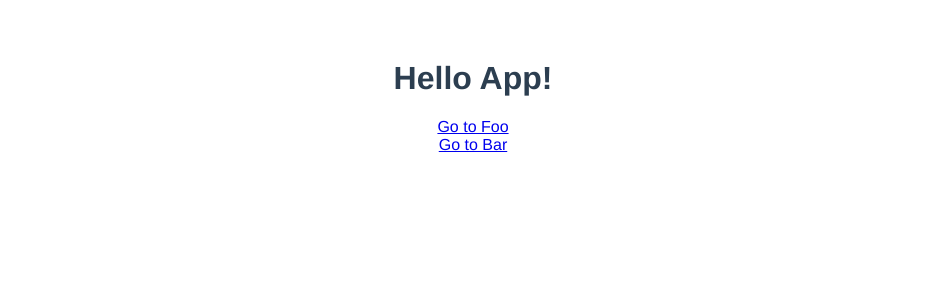
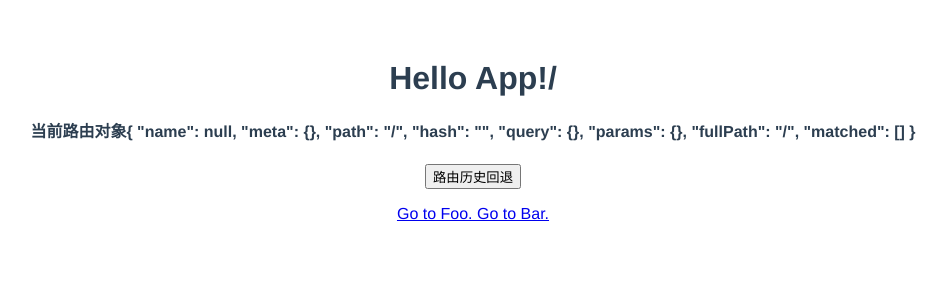
Before and after one commit to humorcode/test_vuecli, a Vue app: page / in a window 1280 px wide. Shown: the top 300 px of the page, without its empty margins (167-1114 px from the left). Built offline with nearby package versions, Linux system fonts and the light colour scheme.

Commit message:
router对象

```diff
--- a/src/App.vue
+++ b/src/App.vue
@@ -1,13 +1,14 @@
 <template>
       <div id="app">
-        <h1>Hello App!</h1>
+        <h1>Hello App!{{route.path}}</h1>
+        <h4>当前路由对象{{route}}</h4>
+        <button @click="goBack">路由历史回退</button>
         <p>
           <!-- 使用 router-link 组件来导航. -->
           <!-- 通过传入 `to` 属性指定链接. -->
           <!-- <router-link> 默认会被渲染成一个 `<a>` 标签 -->
-          <router-link to="/foo">Go to Foo</router-link>
-          <br/>
-          <router-link to="/bar">Go to Bar</router-link>
+          <router-link to="/foo">Go to Foo.   </router-link>
+          <router-link to="/bar">Go to Bar.   </router-link>
         </p>
         <!-- 路由出口 -->
         <!-- 路由匹配到的组件将渲染在这里 -->
@@ -18,10 +19,24 @@
 <script>
 // import HelloWorld from './components/HelloWorld.vue'
 
+import myrouter from './myrouter'
+
 export default {
   name: 'App',
+  router:myrouter.router,
   components: {
     // HelloWorld
+  },
+  computed: {
+    route() {
+      // 我们很快就会看到 `params` 是什么
+      return this.$route
+    }
+  },
+  methods: {
+    goBack() {
+      window.history.length > 1 ? this.$router.go(-1) : this.$router.push('/')
+    }
   }
 }
 </script>
--- a/src/main.js
+++ b/src/main.js
@@ -1,45 +1,9 @@
 import Vue from 'vue'
 Vue.config.productionTip = false
-
-// 0. 如果使用模块化机制编程，导入Vue和VueRouter，要调用 Vue.use(VueRouter)
-import VueRouter from 'vue-router'
-Vue.use(VueRouter)
-// 1. 定义 (路由) 组件。 也可以从其他文件 import 进来
-//  vue有两种形式的代码 compiler（模板）模式
-//   runtime模式（运行时,该模式不能动态编译template,.vue文件可以预编译为函数渲染）
-// const Foo = { template: '<div>foo</div>' }
-// const Bar = { template: '<div>bar</div>' }
- import Foo from './components/Foo.vue'
- import Bar from './components/Bar.vue'
-
-// 2. 定义路由
-// 每个路由应该映射一个组件。 其中"component" 可以是
-// 通过 Vue.extend() 创建的组件构造器，
-// 或者，只是一个组件配置对象。
-// 我们晚点再讨论嵌套路由。
-const routes = [
-  { path: '/foo', component: Foo },
-  { path: '/bar', component: Bar }
-]
-// 3. 创建 router 实例，然后传 `routes` 配置
-// 你还可以传别的配置参数, 不过先这么简单着吧。
-const router = new VueRouter({
-  routes // (缩写) 相当于 routes: routes
-})
-// 4. 创建和挂载根实例。
-// 记得要通过 router 配置参数注入路由，
-// 从而让整个应用都有路由功能
-
-// new Vue({
-//   router
-// }).$mount('#app')
-
-
 
 
 import App from './App.vue'
 
 new Vue({
-  render: h => h(App),
-  router
+  render: h => h(App)
 }).$mount('#app')
--- /dev/null
+++ b/src/myrouter.js
@@ -0,0 +1,39 @@
+// 0. 如果使用模块化机制编程，导入Vue和VueRouter，要调用 Vue.use(VueRouter)
+import Vue from 'vue'
+import VueRouter from 'vue-router'
+Vue.use(VueRouter)
+// 1. 定义 (路由) 组件。 也可以从其他文件 import 进来
+//  vue有两种形式的代码 compiler（模板）模式
+//   runtime模式（运行时,该模式不能动态编译template,.vue文件可以预编译为函数渲染）
+// const Foo = { template: '<div>foo</div>' }
+// const Bar = { template: '<div>bar</div>' }
+ import Foo from './components/Foo.vue'
+ import Bar from './components/Bar.vue'
+
+// 2. 定义路由
+// 每个路由应该映射一个组件。 其中"component" 可以是
+// 通过 Vue.extend() 创建的组件构造器，
+// 或者，只是一个组件配置对象。
+// 我们晚点再讨论嵌套路由。
+const routes = [
+  { path: '/foo', component: Foo },
+  { path: '/bar', component: Bar }
+]
+// 3. 创建 router 实例，然后传 `routes` 配置
+// 你还可以传别的配置参数, 不过先这么简单着吧。
+const router = new VueRouter({
+  routes // (缩写) 相当于 routes: routes
+})
+// 4. 创建和挂载根实例。
+// 记得要通过 router 配置参数注入路由，
+// 从而让整个应用都有路由功能
+
+// new Vue({
+//   router
+// }).$mount('#app')
+
+
+
+export default {
+    name: 'myrouter',router
+  }
```
